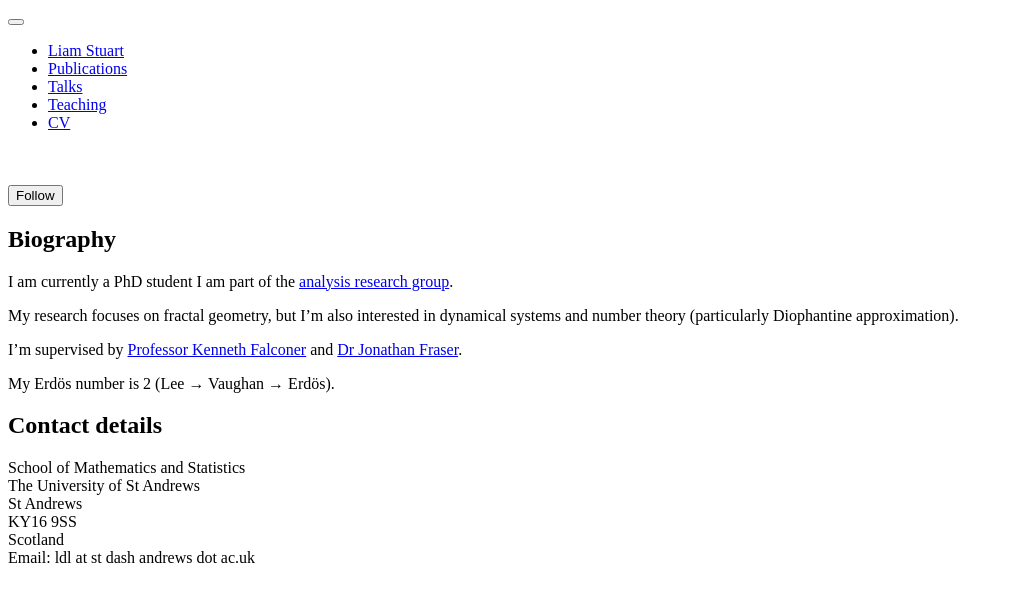
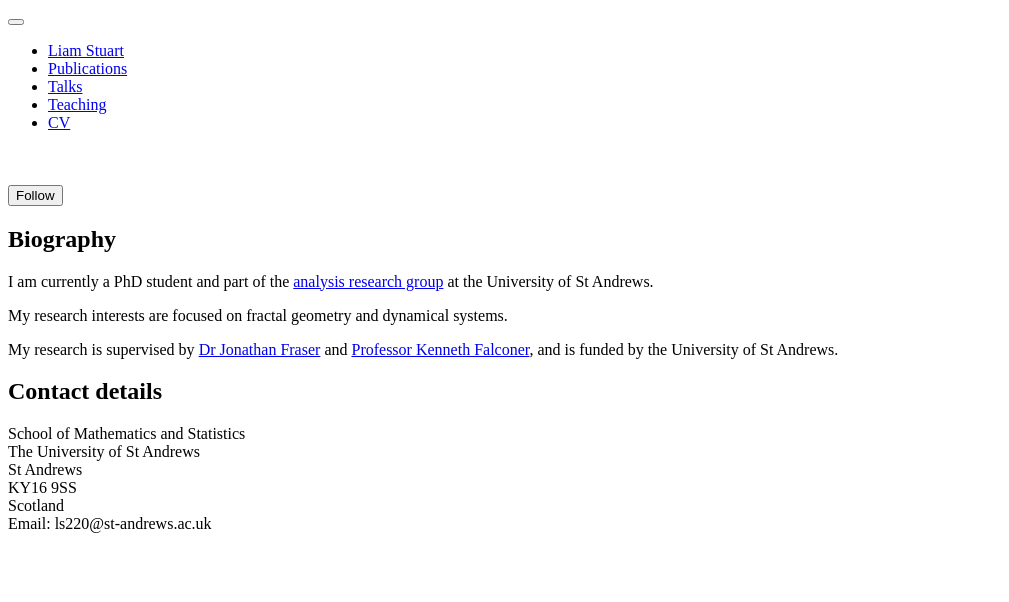
Before and after one commit to liam-stuart/liam-stuart.github.io, a Jekyll site: the page built from _pages/about.md, in a window 1280 px wide. Shown: the top 602 px of the page, without its empty margins (0-1009 px from the left). Built offline with Jekyll 4.4.1, drawn with Linux system fonts in a browser that asks for light colours; a script bundle is joined from its source files by our own code.

Commit message:
Update about.md

```diff
--- a/_pages/about.md
+++ b/_pages/about.md
@@ -9,13 +9,11 @@ redirect_from:
   -
 ---
 
-I am currently a PhD student I am part of the [analysis research group](http://www.mcs.st-andrews.ac.uk/pg/pure/Analysis/).
+I am currently a PhD student and part of the [analysis research group](http://www.mcs.st-andrews.ac.uk/pg/pure/Analysis/) at the University of St Andrews.
 
-My research focuses on fractal geometry, but I'm also interested in dynamical systems and number theory (particularly Diophantine approximation).
+My research interests are focused on fractal geometry and dynamical systems.
 
-I'm supervised by [Professor Kenneth Falconer](http://www.mcs.st-and.ac.uk/~kenneth/) and [Dr Jonathan Fraser](http://www.mcs.st-andrews.ac.uk/~jmf32/).
-
-My Erdös number is 2 (Lee → Vaughan → Erdös).
+My research is supervised by [Dr Jonathan Fraser](http://www.mcs.st-andrews.ac.uk/~jmf32/) and [Professor Kenneth Falconer](http://www.mcs.st-and.ac.uk/~kenneth/), and is funded by the University of St Andrews.
 
 ## Contact details
 
@@ -24,4 +22,4 @@ The University of St Andrews
 St Andrews
 KY16 9SS
 Scotland
-Email: ldl at st dash andrews dot ac.uk
+Email: ls220@st-andrews.ac.uk
```
